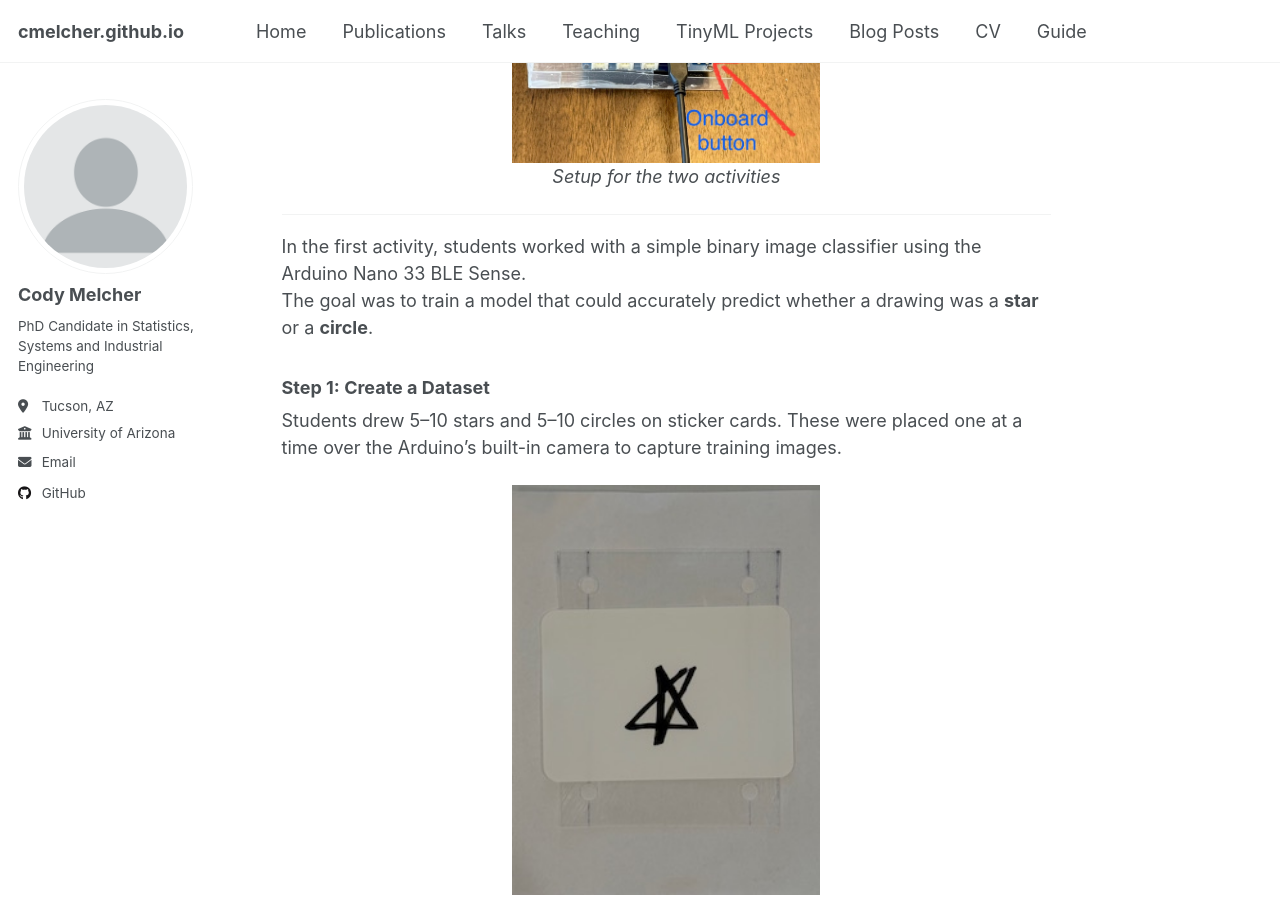
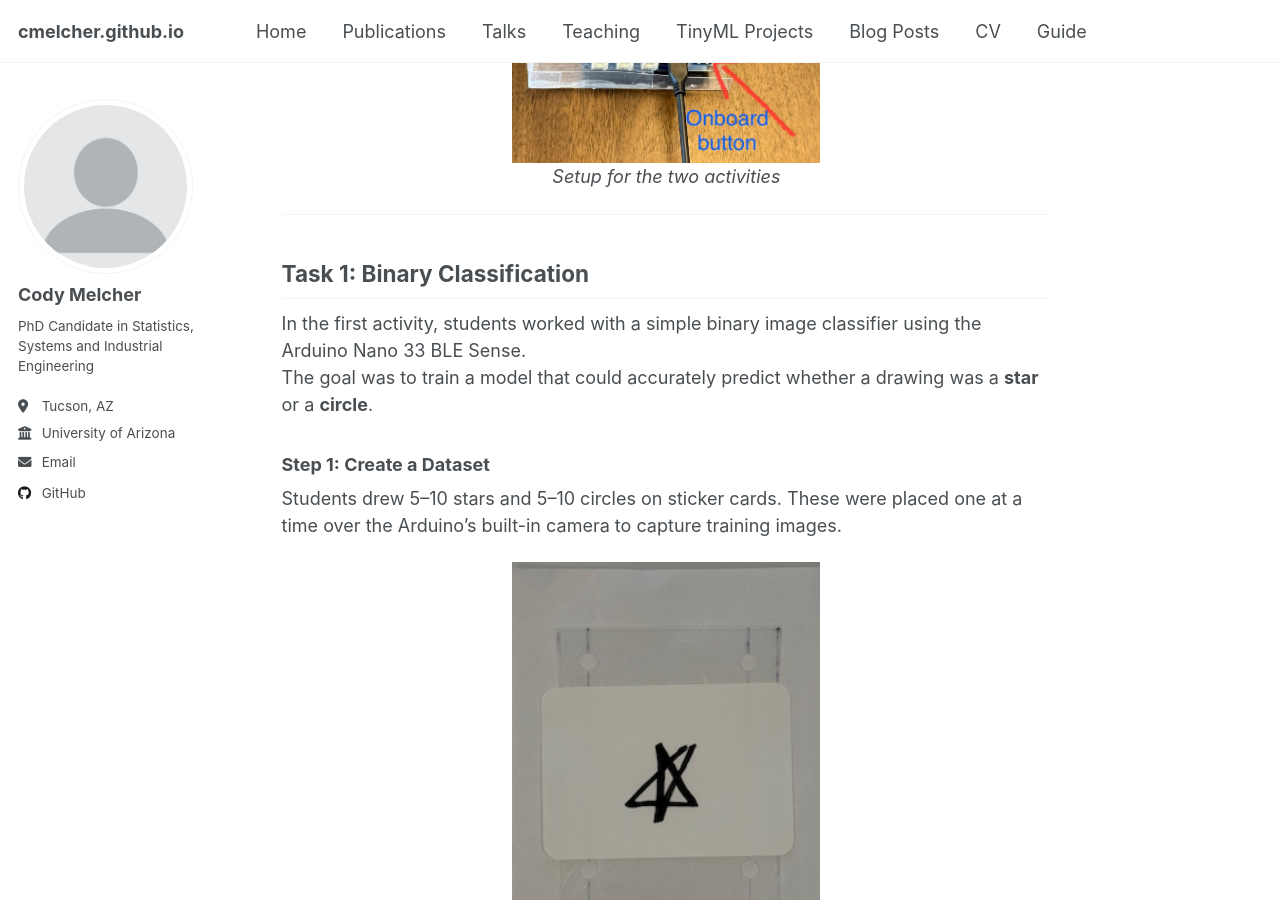
Before and after one commit to cmelcher/cmelcher.github.io, a Jekyll site: the page built from tinyml/summer2025.md, in a window 1280 px wide and 900 px high, scrolled down 1992 px. Built offline with Jekyll 4.4.1, drawn with Linux system fonts in a browser that asks for light colours; a script that is not in the unit is left out.

Commit message:
Update summer2025.md

```diff
--- a/tinyml/summer2025.md
+++ b/tinyml/summer2025.md
@@ -48,6 +48,7 @@ In this session, students used TinyML to classify shapes and handwritten digits
 </p>
 
 ---
+## Task 1: Binary Classification
 
 In the first activity, students worked with a simple binary image classifier using the Arduino Nano 33 BLE Sense.
 The goal was to train a model that could accurately predict whether a drawing was a **star** or a **circle**.
```
